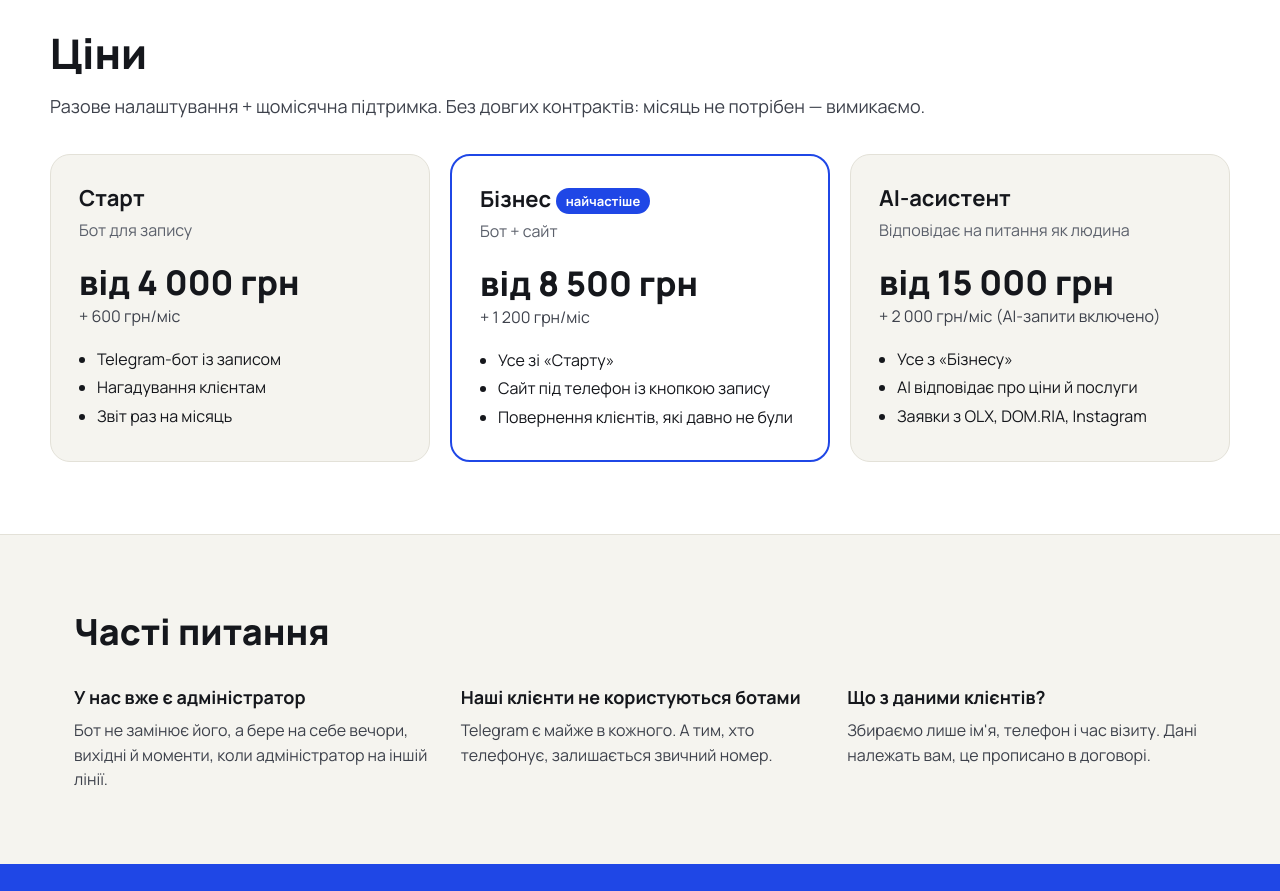
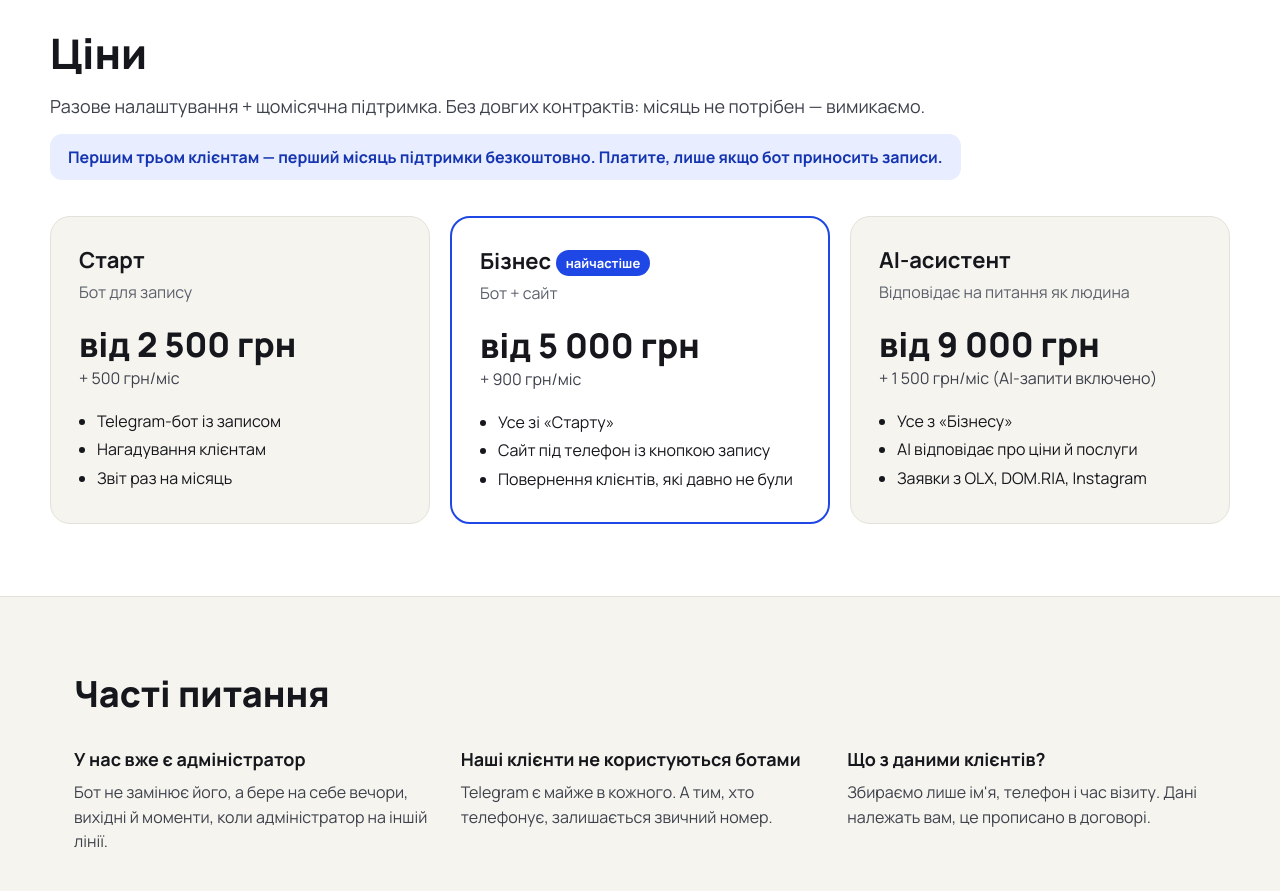
Before and after one commit to iliayakimenko7-boop/vidpovid24, a plain HTML site: page index.html in a window 1280 px wide. Shown: the part 1640-2531 px from the top of the page. Drawn offline with Linux system fonts and the light colour scheme.

Commit message:
Нижчі ціни для старту + перший місяць підтримки безкоштовно
Co-Authored-By: Claude Opus 5.5 <noreply@anthropic.com>

```diff
--- a/index.html
+++ b/index.html
@@ -97,27 +97,28 @@ a{color:#1F47E6}a:hover{color:#1535B0}
 <section id="prices" style="background: #fff; padding: 72px 24px; border-top: 1px solid #E3E1D8; border-bottom: 1px solid #E3E1D8">
 <div style="max-width: 1180px; margin: 0 auto">
 <h2 style="margin: 0 0 12px; font-size: clamp(28px, 3.5vw, 42px); font-weight: 800">Ціни</h2>
-<p style="margin: 0 0 36px; font-size: 18px; color: #3D414B">Разове налаштування + щомісячна підтримка. Без довгих контрактів: місяць не потрібен — вимикаємо.</p>
+<p style="margin: 0 0 16px; font-size: 18px; color: #3D414B">Разове налаштування + щомісячна підтримка. Без довгих контрактів: місяць не потрібен — вимикаємо.</p>
+<p style="margin: 0 0 36px; display: inline-block; background: #E8EDFF; color: #1535B0; font-weight: 700; padding: 12px 18px; border-radius: 12px">Першим трьом клієнтам — перший місяць підтримки безкоштовно. Платите, лише якщо бот приносить записи.</p>
 <div style="display: grid; grid-template-columns: repeat(auto-fit, minmax(280px, 1fr)); gap: 20px">
 <div style="border: 1px solid #E3E1D8; border-radius: 20px; padding: 28px; background: #F5F4EF">
 <h3 style="margin: 0 0 6px; font-size: 22px">Старт</h3>
 <p style="margin: 0 0 18px; color: #5B606B">Бот для запису</p>
-<p style="margin: 0; font-size: 34px; font-weight: 800">від 4 000 грн</p>
-<p style="margin: 0 0 18px; color: #3D414B">+ 600 грн/міс</p>
+<p style="margin: 0; font-size: 34px; font-weight: 800">від 2 500 грн</p>
+<p style="margin: 0 0 18px; color: #3D414B">+ 500 грн/міс</p>
 <ul style="margin: 0; padding-left: 18px; line-height: 1.8"><li>Telegram-бот із записом</li><li>Нагадування клієнтам</li><li>Звіт раз на місяць</li></ul>
 </div>
 <div style="border: 2px solid #1F47E6; border-radius: 20px; padding: 28px; background: #fff">
 <h3 style="margin: 0 0 6px; font-size: 22px">Бізнес <span style="font-size: 13px; background: #1F47E6; color: #fff; padding: 4px 10px; border-radius: 99px; vertical-align: middle">найчастіше</span></h3>
 <p style="margin: 0 0 18px; color: #5B606B">Бот + сайт</p>
-<p style="margin: 0; font-size: 34px; font-weight: 800">від 8 500 грн</p>
-<p style="margin: 0 0 18px; color: #3D414B">+ 1 200 грн/міс</p>
+<p style="margin: 0; font-size: 34px; font-weight: 800">від 5 000 грн</p>
+<p style="margin: 0 0 18px; color: #3D414B">+ 900 грн/міс</p>
 <ul style="margin: 0; padding-left: 18px; line-height: 1.8"><li>Усе зі «Старту»</li><li>Сайт під телефон із кнопкою запису</li><li>Повернення клієнтів, які давно не були</li></ul>
 </div>
 <div style="border: 1px solid #E3E1D8; border-radius: 20px; padding: 28px; background: #F5F4EF">
 <h3 style="margin: 0 0 6px; font-size: 22px">AI-асистент</h3>
 <p style="margin: 0 0 18px; color: #5B606B">Відповідає на питання як людина</p>
-<p style="margin: 0; font-size: 34px; font-weight: 800">від 15 000 грн</p>
-<p style="margin: 0 0 18px; color: #3D414B">+ 2 000 грн/міс (AI-запити включено)</p>
+<p style="margin: 0; font-size: 34px; font-weight: 800">від 9 000 грн</p>
+<p style="margin: 0 0 18px; color: #3D414B">+ 1 500 грн/міс (AI-запити включено)</p>
 <ul style="margin: 0; padding-left: 18px; line-height: 1.8"><li>Усе з «Бізнесу»</li><li>AI відповідає про ціни й послуги</li><li>Заявки з OLX, DOM.RIA, Instagram</li></ul>
 </div>
 </div>
```
